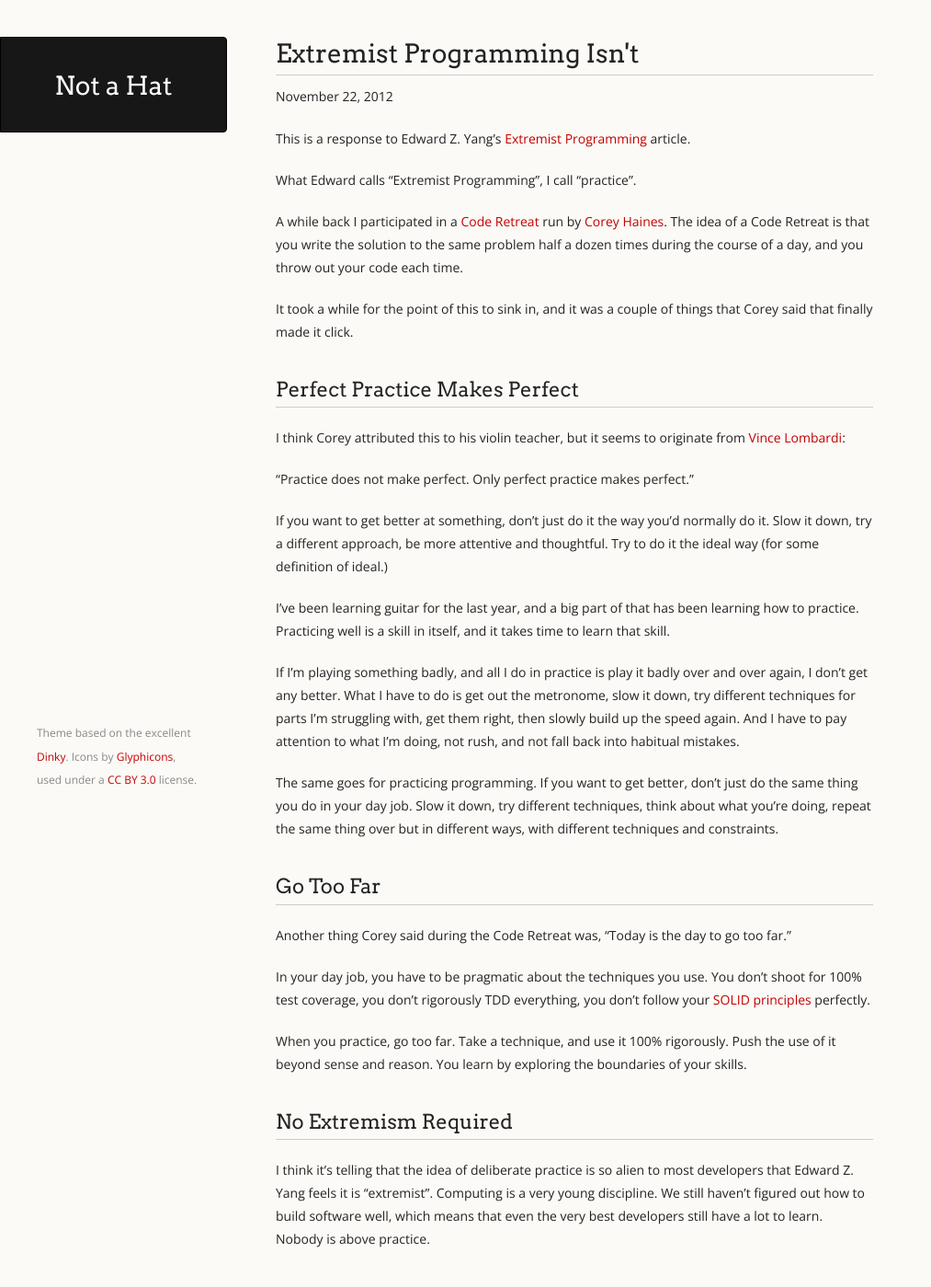
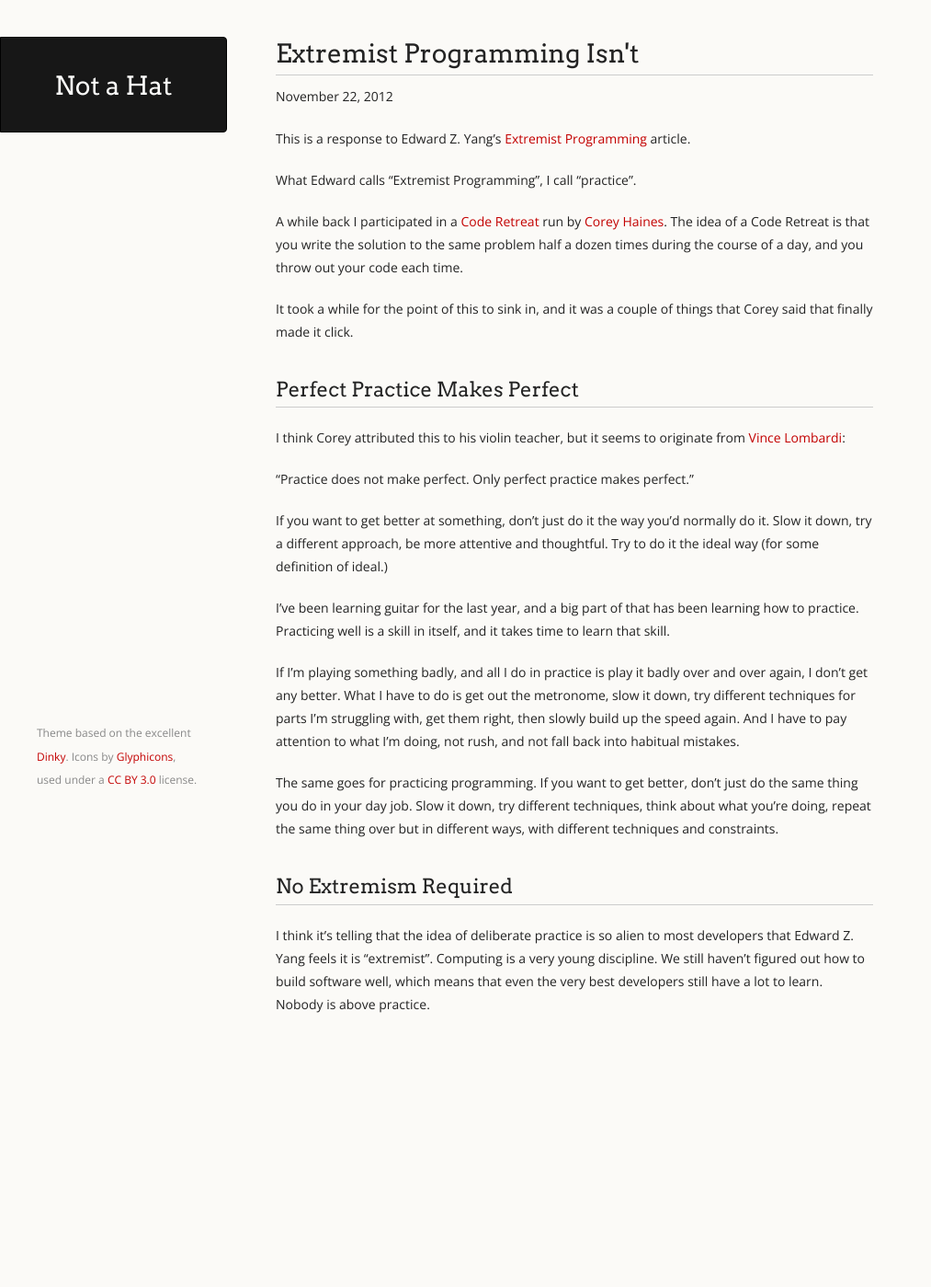
Before and after one commit to notahat/notahat.github.com, a Jekyll site: the page built from _posts/2012-11-22-extremist-programming-isnt.md, in a window 1280 px wide. Shown: the whole page at 92% size, without its empty margins (0-1013 px from the left). Built offline with Jekyll 4.4.1, drawn with Linux system fonts in a browser that asks for light colours; after the commit the page ends 1144 px from its top, so only the background shows below that.

Commit message:
Trim down the Extremist Programming post.

```diff
--- a/_posts/2012-11-22-extremist-programming-isnt.md
+++ b/_posts/2012-11-22-extremist-programming-isnt.md
@@ -29,15 +29,6 @@ If I'm playing something badly, and all I do in practice is play it badly over a
 The same goes for practicing programming. If you want to get better, don't just do the same thing you do in your day job. Slow it down, try different techniques, think about what you're doing, repeat the same thing over but in different ways, with different techniques and constraints.
 
 
-## Go Too Far
-
-Another thing Corey said during the Code Retreat was, "Today is the day to go too far."
-
-In your day job, you have to be pragmatic about the techniques you use. You don't shoot for 100% test coverage, you don't rigorously TDD everything, you don't follow your <a href="http://en.wikipedia.org/wiki/SOLID_(object-oriented_design)">SOLID principles</a> perfectly.
-
-When you practice, go too far. Take a technique, and use it 100% rigorously. Push the use of it beyond sense and reason. You learn by exploring the boundaries of your skills.
-
-
 ## No Extremism Required
 
 I think it's telling that the idea of deliberate practice is so alien to most developers that Edward Z. Yang feels it is "extremist". Computing is a very young discipline. We still haven't figured out how to build software well, which means that even the very best developers still have a lot to learn. Nobody is above practice.
```
